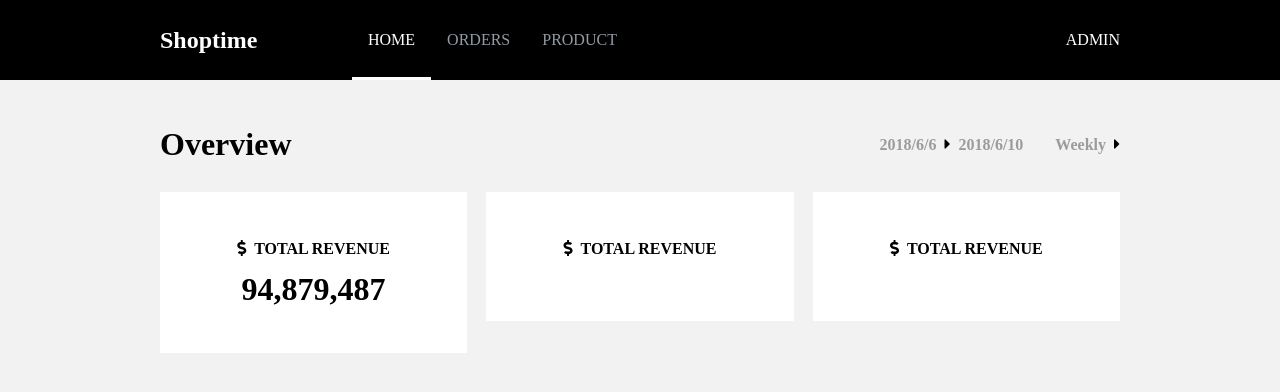
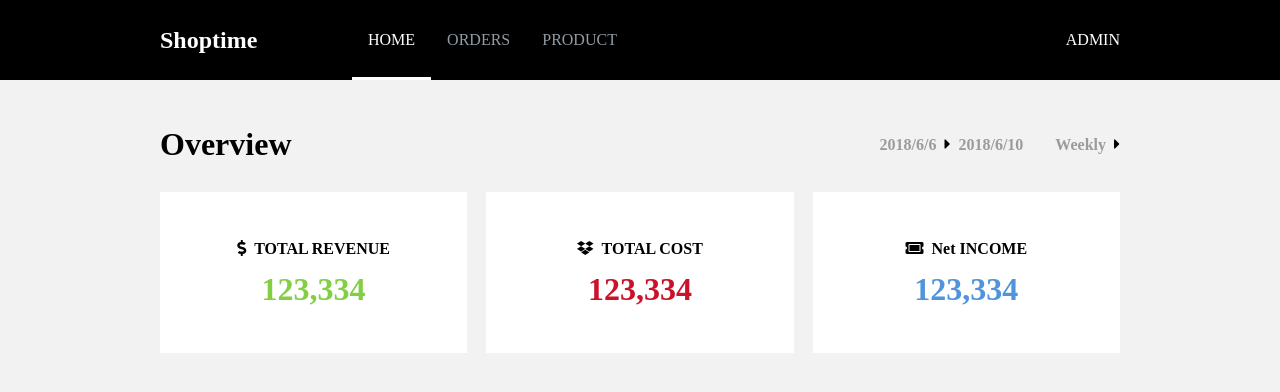
Before and after one commit to curt6815463/TimeHouseWeek3, a React app: page / in a window 1280 px wide. Shown: the top 392 px of the page. Built offline with nearby package versions, Linux system fonts and the light colour scheme.

Commit message:
refactor: contentblock1 pure

```diff
--- a/src/components/HomeScene/ContentBlock1/index.js
+++ b/src/components/HomeScene/ContentBlock1/index.js
@@ -1,48 +1,35 @@
 import React, { Component } from 'react';
-import ContentBlock1 from './styled-components'
+import ContentBlock1Component from './styled-components'
 import Container from '@/common/style-components/Container'
-class HomeScene extends Component {
+class ContentBlock1 extends Component {
+  constructor(props){
+    super(props)
+  }
   render() {
     return (
-      <ContentBlock1>
+      <ContentBlock1Component>
+        {
+          this.props.panelInfo.map((panel, index) => {
+            return (
               <div className="col-4">
                 <div className="panel">
                   <div className="panel-title">
-              <i class="fas fa-dollar-sign"></i>
+                    <i class={panel.icon}></i>
                     <span className="panel-wording">
-                TOTAL REVENUE
+                      {panel.wording}
                     </span>
                   </div>
-            <div className="panel-number">
-              94,879,487
+                  <div style={panel.style} className="panel-number">
+                    {panel.number}
                   </div>
                 </div>
               </div>
-        <div className="col-4">
-          <div className="panel">
-            <div className="panel-title">
-              <i class="fas fa-dollar-sign"></i>
-              <span className="panel-wording">
-                TOTAL REVENUE
-              </span>
-            </div>
-            <div className="panel-number"></div>
-          </div>
-        </div>
-        <div className="col-4">
-          <div className="panel">
-            <div className="panel-title">
-              <i class="fas fa-dollar-sign"></i>
-              <span className="panel-wording">
-                TOTAL REVENUE
-              </span>
-            </div>
-            <div className="panel-number"></div>
-          </div>
-        </div>
-      </ContentBlock1>
+            )
+          })
+        }
+      </ContentBlock1Component>
     );
   }
 }
 
-export default HomeScene;
+export default ContentBlock1;
--- a/src/components/HomeScene/index.js
+++ b/src/components/HomeScene/index.js
@@ -5,12 +5,43 @@ import ContentBlock1 from './ContentBlock1'
 
 
 class HomeScene extends Component {
+  constructor(props){
+    super(props)
+    this.state = {
+      contentBlock1PanelInfo:[
+        {
+          wording:'TOTAL REVENUE',
+          number: '123,334',
+          icon:'fas fa-dollar-sign',
+          style:{
+            color:'#82cf42'
+          }
+        },
+        {
+          wording:'TOTAL COST',
+          number: '123,334',
+          icon:'fab fa-dropbox',
+          style:{
+            color:'#cc122b'
+          }
+        },
+        {
+          wording:'Net INCOME',
+          number: '123,334',
+          icon:'fas fa-ticket-alt',
+          style:{
+            color:'#5094dc'
+          }
+        }
+      ]
+    }
+  }
   render() {
     return (
       <div>
         <Container>
           <ContentTitle />
-          <ContentBlock1 />
+          <ContentBlock1 panelInfo={this.state.contentBlock1PanelInfo}/>
         </Container>
       </div>
     );
```
Lines whose indentation alone changed are shown as unchanged.
